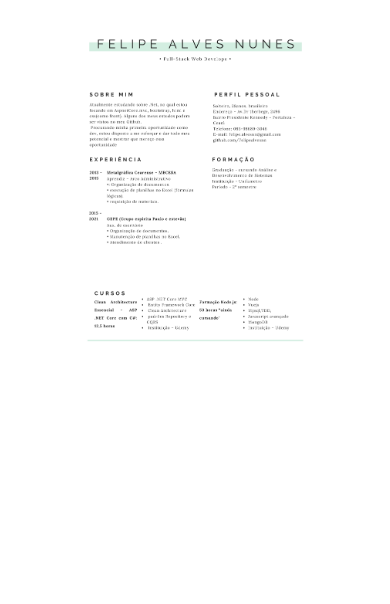
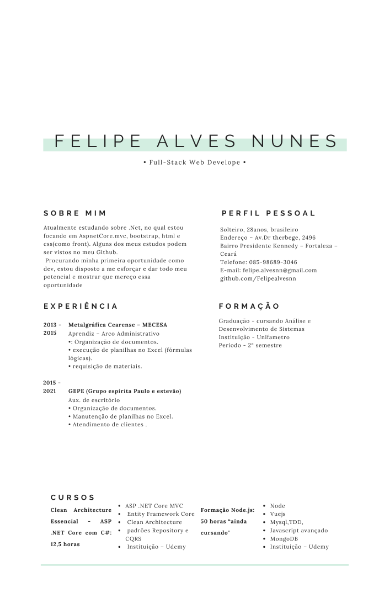
Before and after one commit to Felipealvesnn/Curriculo, a plain HTML site: page index.html in a window 390 px wide. Drawn offline with Linux system fonts and the light colour scheme.

Commit message:
resposividade add

```diff
--- a/index.css
+++ b/index.css
@@ -20,7 +20,8 @@
 }
 
 .princ{
-
+    width: 100%;
+     height: 100%;
     display: flex;
     flex-direction: row;
     justify-content: center;
@@ -28,10 +29,23 @@
 
 }
 
-@media (max-width: 851px) {
-
+@media (max-width: 870px) {
+    .imagem {
+        width: 100%;
+    }
     .imagem3{
     height: 100%;
     width: 100%;
     }
+
+        .princ{
+            width: 100%;
+            height: 100%;
+            margin-top: 20%;
+            display: flex;
+            flex-direction: row;
+            justify-content: center;
+            align-items: center;
+        }
+
 }
```
